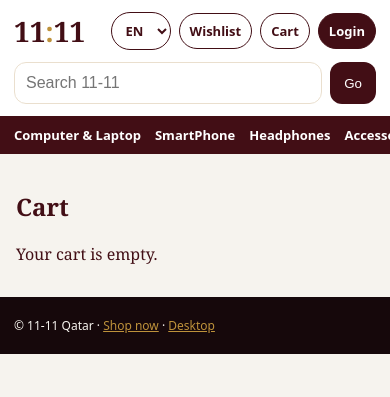
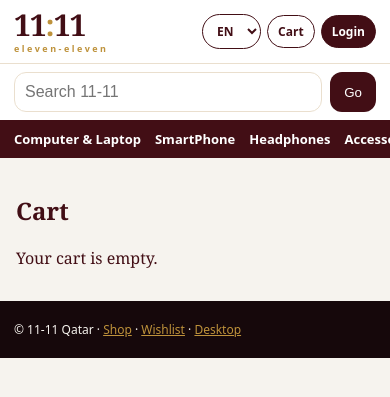
Before and after one commit to ahamedshadhir/11-11, a Flask app: page /m/cart in a window 390 px wide. Shown: the top 397 px of the page. Run offline with Flask 3, Linux system fonts and the light colour scheme.

Commit message:
Restore 11:11 logo and subtitle on mobile header

```diff
--- a/templates/m_base.html
+++ b/templates/m_base.html
@@ -10,46 +10,50 @@
     :root{color-scheme:light only}
     *{box-sizing:border-box}
     body{margin:0;font-family:Georgia,serif;background:#f6f3ee;color:#420e15}
-    .top{display:flex;align-items:center;justify-content:space-between;padding:12px 14px;background:#fff}
-    .logo{font-size:28px;font-weight:700;color:#420e15;text-decoration:none}
-    .logo b{color:#be923b}
-    .acts{display:flex;gap:8px;align-items:center}
-    .acts a,.acts select{padding:8px 10px;border-radius:999px;text-decoration:none;font:600 13px system-ui,sans-serif;border:1px solid #420e15;background:#fff;color:#420e15}
-    .acts .solid{background:#420e15;color:#fff;border-color:#420e15}
-    .search{display:flex;gap:8px;padding:0 14px 12px;background:#fff}
-    .search input{flex:1;border:1px solid #eadfce;border-radius:12px;padding:11px;font-size:16px}
-    .search button{border:0;background:#420e15;color:#fff;border-radius:12px;padding:11px 14px}
+    .top{display:flex;align-items:center;justify-content:space-between;gap:10px;padding:10px 14px;background:#fff;border-bottom:1px solid #eadfce}
+    .brand{display:flex;flex-direction:column;line-height:1;text-decoration:none;color:#420e15}
+    .brand .mark{font-size:30px;font-weight:700;letter-spacing:-1px}
+    .brand .mark b{color:#be923b;font-weight:700}
+    .brand .sub{margin-top:4px;font:600 9px/1 system-ui,sans-serif;letter-spacing:2.5px;color:#be923b;text-transform:lowercase}
+    .acts{display:flex;gap:6px;align-items:center;flex-shrink:0}
+    .acts a,.acts select{padding:7px 10px;border-radius:999px;text-decoration:none;font:600 12px system-ui,sans-serif;border:1px solid #420e15;background:#fff;color:#420e15}
+    .acts .solid{background:#420e15;color:#fff}
+    .search{display:flex;gap:8px;padding:8px 14px;background:#fff}
+    .search input{flex:1;border:1px solid #eadfce;border-radius:12px;padding:10px;font-size:16px}
+    .search button{border:0;background:#420e15;color:#fff;border-radius:12px;padding:10px 14px}
     .cats{display:flex;gap:14px;overflow-x:auto;background:#420e15;padding:10px 14px;-webkit-overflow-scrolling:touch}
     .cats a{color:#fff;text-decoration:none;white-space:nowrap;font:600 13px system-ui,sans-serif}
     .hero{padding:20px 16px 8px}
     .hero .ey{margin:0;color:#be923b;letter-spacing:.12em;font:700 11px system-ui,sans-serif}
     .hero h1{margin:8px 0;font-size:30px}
-    .btn,.common-btn{display:inline-block;background:#420e15;color:#fff;text-decoration:none;border:0;padding:12px 18px;border-radius:12px;font:600 14px system-ui,sans-serif}
+    .btn,.common-btn{display:inline-block;background:#420e15;color:#fff;text-decoration:none;border:0;padding:12px 16px;border-radius:12px;font:600 14px system-ui,sans-serif}
     .grid{display:grid;grid-template-columns:1fr 1fr;gap:10px;padding:12px 14px 28px}
     .card{background:#fff;border-radius:14px;overflow:hidden;border:1px solid #eadfce}
     .card img{width:100%;aspect-ratio:1;object-fit:contain;background:#fff}
     .card h3{margin:0;padding:8px 10px 0;font-size:14px}
-    .price{padding:4px 10px 10px;color:#420e15;font:700 14px system-ui,sans-serif}
+    .price{padding:4px 10px 10px;font:700 14px system-ui,sans-serif}
     .pad{padding:16px}
     .line{display:flex;justify-content:space-between;gap:10px;background:#fff;border-radius:12px;padding:12px;margin:8px 0}
     .foot{padding:20px 14px;background:#16080b;color:#f6f3ee;font:12px system-ui,sans-serif}
     .foot a{color:#be923b}
     .banner{display:block;background:#be923b;color:#420e15;text-align:center;padding:8px;font-weight:700;text-decoration:none}
     form.stack label{display:block;margin:10px 0 4px;font:600 13px system-ui,sans-serif}
-    form.stack input,form.stack select{width:100%;padding:12px;border:1px solid #eadfce;border-radius:12px;font-size:16px}
+    form.stack input{width:100%;padding:12px;border:1px solid #eadfce;border-radius:12px;font-size:16px}
   </style>
 </head>
 <body>
   {% if live_sale %}<a class="banner" href="/m/shop?flash=1">LIVE {{ live_sale.title }} — {{ live_sale.discount|int }}% off</a>{% endif %}
   <header>
     <div class="top">
-      <a class="logo" href="/m">11<b>:</b>11</a>
+      <a class="brand" href="/m">
+        <span class="mark">11<b>:</b>11</span>
+        <span class="sub">eleven-eleven</span>
+      </a>
       <div class="acts">
         <select onchange="location='/lang/'+this.value">
           <option value="en" {% if lang!='ar' %}selected{% endif %}>EN</option>
           <option value="ar" {% if lang=='ar' %}selected{% endif %}>AR</option>
         </select>
-        <a href="/m/wishlist">{{ t('wishlist') }}</a>
         <a href="/m/cart">{{ t('cart') }}</a>
         {% if current_user.is_authenticated %}
         <a class="solid" href="/m/account">{{ (current_user.name or 'Hi').split()[0] }}</a>
@@ -65,9 +69,7 @@
     <nav class="cats">{% for cat in all_categories %}<a href="/m/shop?category={{ cat.id }}">{{ cat.name }}</a>{% endfor %}</nav>
   </header>
   <main>{% block content %}{% endblock %}</main>
-  <footer class="foot">
-    © 11-11 Qatar · <a href="/m/shop">{{ t('shop_now') }}</a> · <a href="/?desktop=1">Desktop</a>
-  </footer>
+  <footer class="foot">© 11-11 Qatar · <a href="/m/shop">Shop</a> · <a href="/m/wishlist">{{ t('wishlist') }}</a> · <a href="/?desktop=1">Desktop</a></footer>
   <script src="{{ url_for('static', filename='js/main.js') }}" defer></script>
 </body>
 </html>
```
